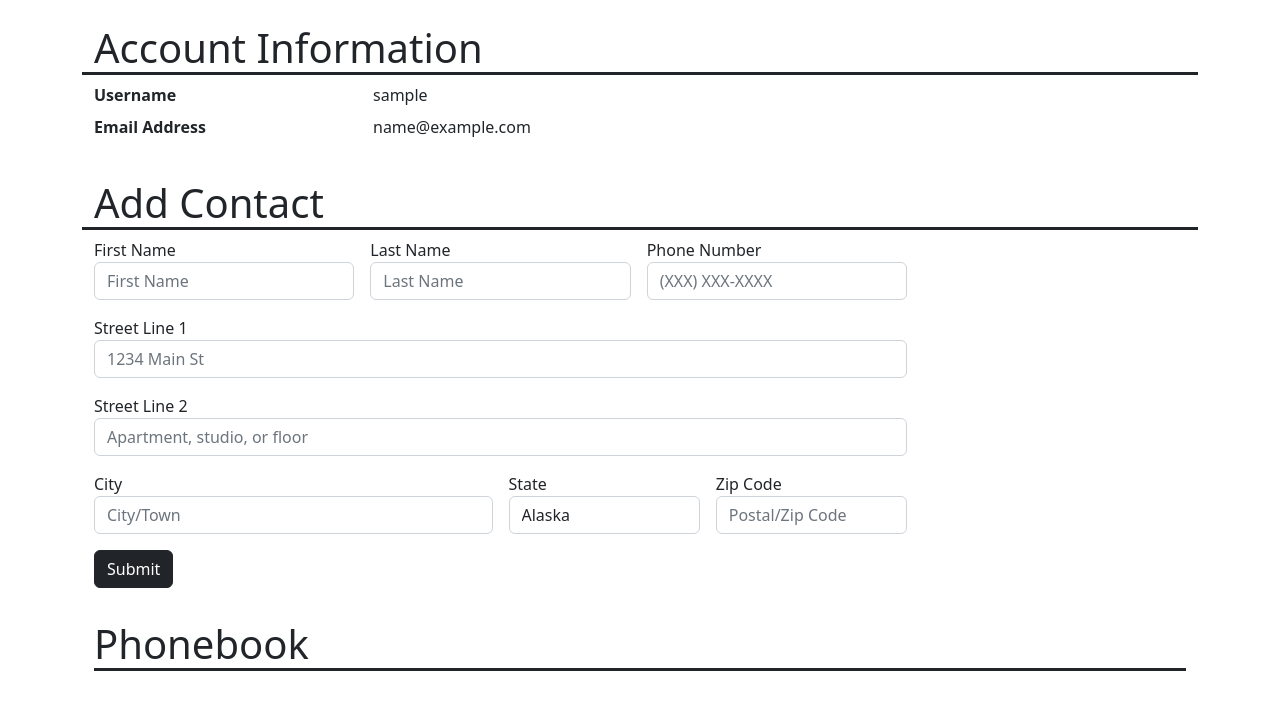
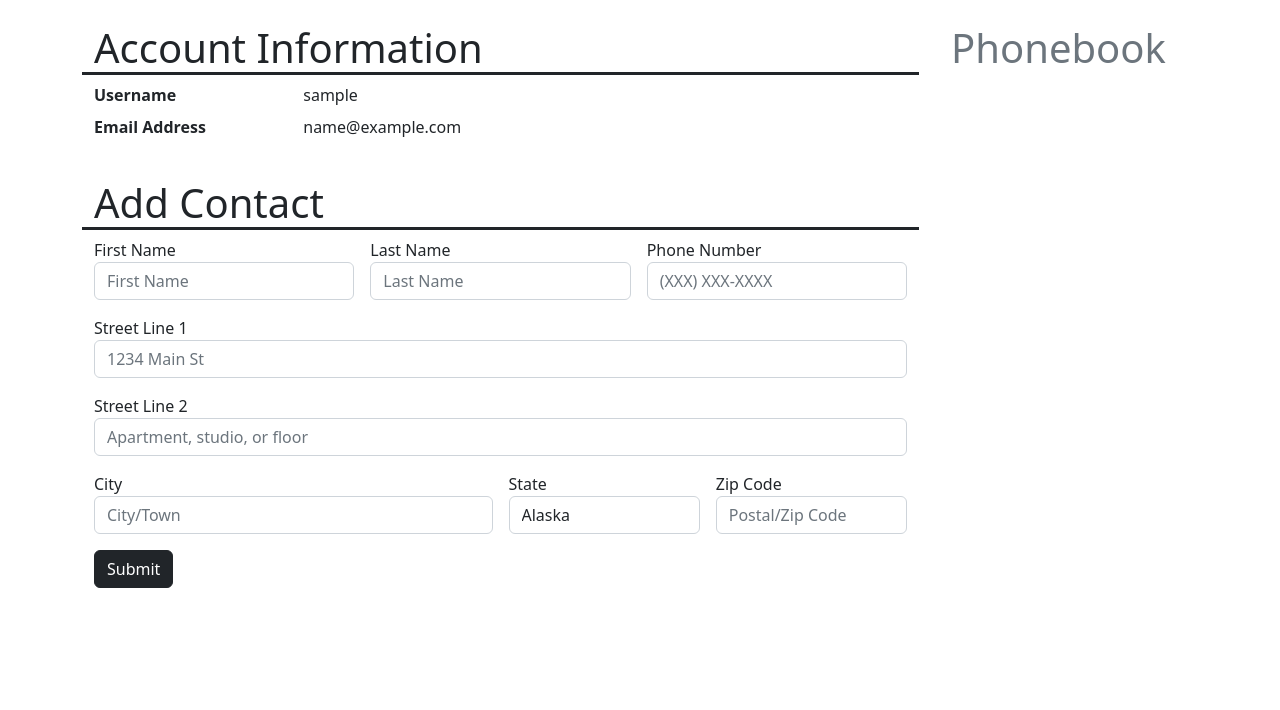
Before and after one commit to julie-scherer/FlaskFullstackPhonebook, a Flask app: page /account in a window 1280 px wide. Shown: the part 56-766 px from the top of the page. Run offline with Flask 2, Linux system fonts and the light colour scheme; the visitor is signed in with stand-in values (Sample User, id 1); data comes from the database, SQL or seed files in the repository; data that the repository does not hold is empty; some libraries are stand-ins or nearby versions.

Commit message:
bootstrap sizing

```diff
--- a/app/templates/account.html
+++ b/app/templates/account.html
@@ -2,7 +2,8 @@
 {% block content %}
 
 <div class="container py-2">
-
+    <div class="row">
+        <div class="col-lg-9 col-md-9 col-sm-12">
             <div class="row py-3">
                 <h1 class="display-6 border-bottom border-dark border-3">Account Information</h1>
                 <dt class="col-sm-3">Username</dt>
@@ -14,7 +15,7 @@
 
             <div class="row py-3">
                 <h1 class="display-6 border-bottom border-dark border-3">Add Contact</h1>
-                <div class="content-group col-9">
+                <div class="content-group">
                     <form method="POST" action="">
                         {{ form.csrf_token }}
                         <fieldset class="form-group row g-3">
@@ -151,8 +152,11 @@
                     </form>
                 </div>
             </div>
-            <div class="content-group my-3">
-                <h1 class="display-6 border-bottom border-dark border-3">Phonebook</h1>
+        </div>
+
+        <div class="col-lg-3 col-md-3 col-sm-12 my-3">
+            <p class="display-6 text-muted text-center">Phonebook</p>
+            <!-- <legend class="border-bottom">Contacts</legend> -->
             {% for address in current_user.addresses %}
                 <div class="card m-1 border-3">
                     <div class="card-body text-center">
@@ -187,7 +191,7 @@
                 </div>
             {% endfor %}
         </div>
-
+    </div>
 </div>
 
 {% endblock content %}
```
Lines whose indentation alone changed are shown as unchanged.
